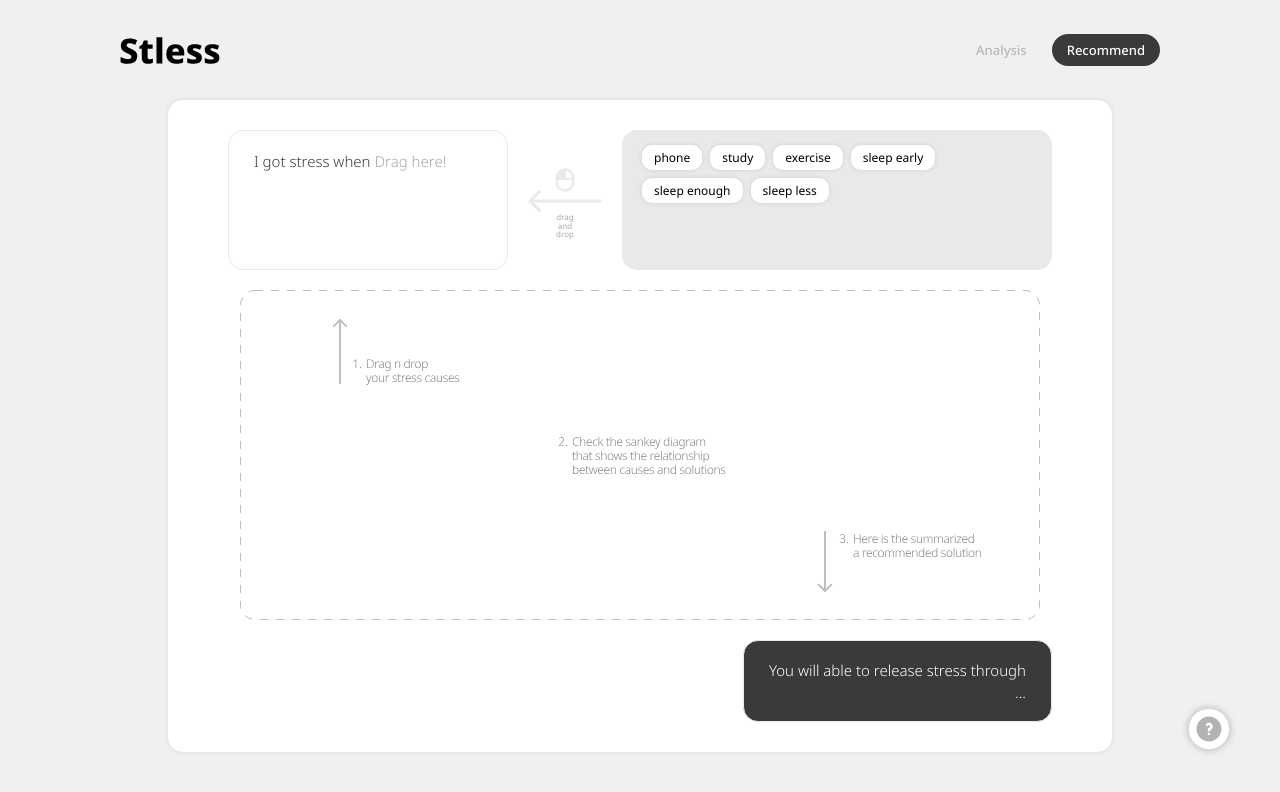
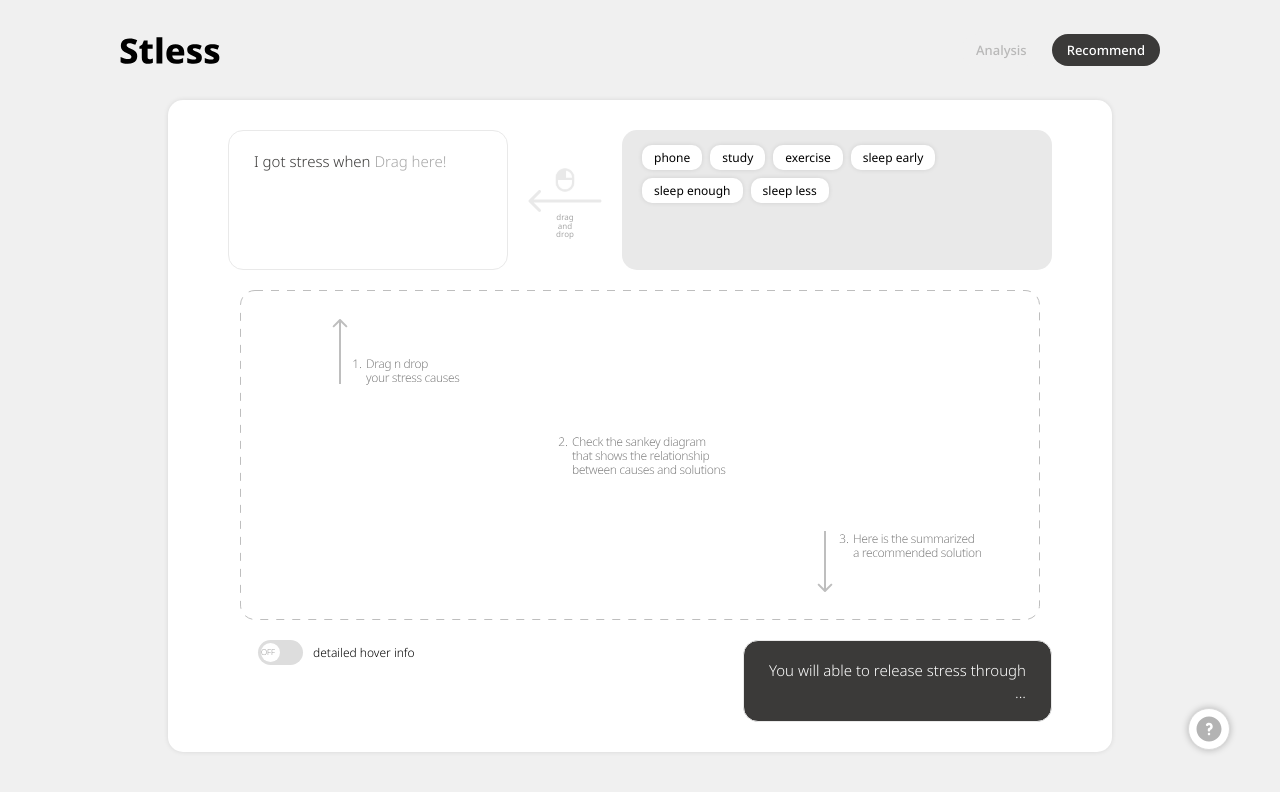
Before and after one commit to Huikyeong/Stless, a React (Create React App) app: page /recommend in a window 1280 px wide. Shown: the top 792 px of the page. Built offline with nearby package versions, Linux system fonts and the light colour scheme.

Commit message:
feat: detailed hover info toggle

```diff
--- a/src/components/SankeyDiagram.tsx
+++ b/src/components/SankeyDiagram.tsx
@@ -50,7 +50,10 @@ const initGetTagList: string[] = makeGetTagList([]).slice(0, 3);
 
 const initReleaseTagList: string[] = makeReleaseTagList(initGetTagList);
 
-function SankeyDiagram(props: { selectedTagList: string[] }) {
+function SankeyDiagram(props: {
+  isHoverInfoOn: boolean;
+  selectedTagList: string[];
+}) {
   /* eslint-disable */
   const sankeyData = getSankeyData(props.selectedTagList);
   const sources = makeGetTagList(props.selectedTagList);
@@ -85,7 +88,7 @@ function SankeyDiagram(props: { selectedTagList: string[] }) {
               type: 'sankey',
               orientation: 'v',
               arrangement: 'fixed',
-              hoverinfo: 'skip',
+              hoverinfo: props.isHoverInfoOn ? 'all' : 'skip',
               node: {
                 pad: 60,
                 thickness: 30,
@@ -117,7 +120,6 @@ function SankeyDiagram(props: { selectedTagList: string[] }) {
               t: 10,
               pad: 4,
             },
-            hovermode: false,
           }}
           config={{
             displayModeBar: false,
--- a/src/components/ToggleSwitch.tsx
+++ b/src/components/ToggleSwitch.tsx
@@ -1,17 +1,14 @@
 /** @jsxImportSource @emotion/react */
 import { css } from '@emotion/react';
 
-function ToggleSwitch(props: {
-  calMode: 'mon' | 'day';
-  setCalMode: (_: 'mon' | 'day') => void;
-}) {
-  const { calMode, setCalMode } = props;
+function ToggleSwitch(props: { isOn: boolean; onClickHandler: () => void }) {
+  const { isOn, onClickHandler } = props;
 
   return (
     <div
       css={css`
         display: flex;
-        height: 50px;
+        width: 45px;
         gap: 3px;
       `}
     >
@@ -19,23 +16,26 @@ function ToggleSwitch(props: {
         css={css`
           box-sizing: border-box;
           display: flex;
-          justify-content: center;
-          width: 25px;
-          height: 50px;
+          align-items: center;
+          height: 25px;
+          width: 45px;
           border-radius: 50px;
 
           padding: 3px;
-          background-color: #dddddd;
+          background-color: ${isOn ? '#6496e2' : '#dddddd'};
 
           cursor: pointer;
           transition: all 0.25s ease;
         `}
-        onClick={() => setCalMode(calMode === 'mon' ? 'day' : 'mon')}
+        onClick={onClickHandler}
       >
         <div
           css={css`
             position: relative;
-            top: ${calMode === 'day' ? '24px' : 0};
+            left: ${isOn ? '20px' : 0};
+
+            display: flex;
+            align-items: center;
             width: 19px;
             height: 19px;
             border-radius: 45px;
@@ -43,45 +43,41 @@ function ToggleSwitch(props: {
             background-color: white;
 
             transition: all 0.25s ease;
-          `}
-        />
-      </div>
-      <div
-        css={css`
-          box-sizing: border-box;
-          display: flex;
-          flex-direction: column;
-          justify-content: space-between;
+            overflow: hidden;
 
-          width: 100%;
-          height: 100%;
-
-          font-size: 13px;
-          font-weight: 300;
-          color: #838383;
-
-          padding: 5px;
+            font-weight: 200;
+            font-size: 8px;
+            color: #666666;
           `}
         >
           <div
             css={css`
-            ${calMode === 'mon'
-              ? `font-weight: 700; letter-spacing: -0.05em;`
-              : `font-weight: 300; letter-spacing: 0;`};
+              position: relative;
+              left: ${isOn ? '-20px' : '0px'};
+              top: 3px;
+              width: 19px;
+              height: 19px;
+              justify-content: center;
+              align-items: center;
               transition: all 0.25s ease;
             `}
           >
-          Monthly
+            OFF
           </div>
           <div
             css={css`
-            ${calMode === 'day'
-              ? `font-weight: 700; letter-spacing: -0.05em;`
-              : `font-weight: 300; letter-spacing: 0;`};
+              position: relative;
+              left: ${isOn ? '-15px' : '5px'};
+              top: 3px;
+              width: 19px;
+              height: 19px;
+              justify-content: center;
+              align-items: center;
               transition: all 0.25s ease;
             `}
           >
-          Daily
+            ON
+          </div>
         </div>
       </div>
     </div>
--- a/src/pages/Recommend.tsx
+++ b/src/pages/Recommend.tsx
@@ -13,6 +13,7 @@ import {
   initGetTagList,
   initReleaseTagList,
 } from 'components/SankeyDiagram';
+import ToggleSwitch from 'components/ToggleSwitch';
 import { useEffect, useState } from 'react';
 import { useDrop } from 'react-dnd';
 import { colors } from 'utils/style';
@@ -20,6 +21,7 @@ import Header from '../components/Header';
 
 function Recommend() {
   const [isGuideOn, setIsGuideOn] = useState(false);
+  const [isHoverInfoOn, setIsHoverInfoOn] = useState(false);
   const [selectedTagList, setSelectedTagList] =
     useState<string[]>(initGetTagList);
   const [releaseTagList, setReleaseTagList] =
@@ -257,8 +259,41 @@ function Recommend() {
               `}
             />
           ) : (
-            <SankeyDiagram selectedTagList={selectedTagList} />
+            <SankeyDiagram
+              isHoverInfoOn={isHoverInfoOn}
+              selectedTagList={selectedTagList}
+            />
           )}
+          <div
+            css={css`
+              display: flex;
+              width: 100%;
+              justify-content: space-between;
+            `}
+          >
+            <div
+              css={css`
+                display: flex;
+                gap: 10px;
+                padding: 0 30px;
+                align-items: center;
+                height: fit-content;
+              `}
+            >
+              <ToggleSwitch
+                isOn={isHoverInfoOn}
+                onClickHandler={() => setIsHoverInfoOn((prev) => !prev)}
+              />
+              <p
+                css={css`
+                  font-size: 12px;
+                  font-weight: 300;
+                  line-height: 110%;
+                `}
+              >
+                detailed hover info
+              </p>
+            </div>
             <div
               css={css`
                 box-sizing: border-box;
@@ -348,6 +383,7 @@ function Recommend() {
             </div>
           </div>
         </div>
+      </div>
       {/* guide page */}
       <div
         css={css`
```
Lines whose indentation alone changed are shown as unchanged.
